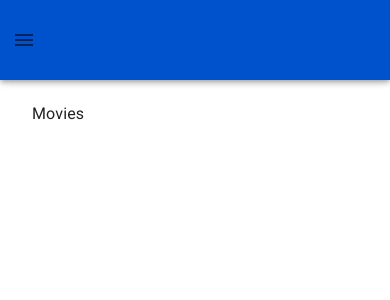
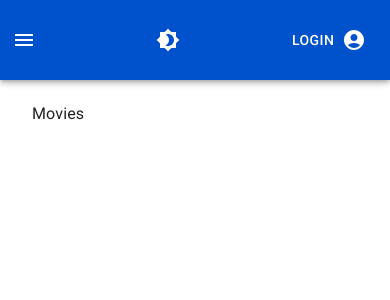
Before and after one commit to tundx0/Filmp, a React (Create React App) app: page / in a window 390 px wide. Shown: the top 300 px of the page. Built offline with nearby package versions, Linux system fonts and the light colour scheme.

Commit message:
update Navigation Bar

```diff
--- a/src/components/NavBar/NavBar.jsx
+++ b/src/components/NavBar/NavBar.jsx
@@ -1,30 +1,45 @@
-import React from 'react';
-import { AppBar, useMediaQuery, IconButton, Toolbar, Drawer, Button, Avatar } from '@mui/material';
-import { Menu, Account, Circle, Brightness4, Brightness7 } from '@mui/icons-material';
+import React, { isAuthenticated } from 'react';
+import { AppBar, useMediaQuery, IconButton, Toolbar, Drawer, Button, Avatar, Box } from '@mui/material';
+import { Menu, AccountCircle, Brightness4, Brightness7 } from '@mui/icons-material';
 import { Link } from 'react-router-dom';
-
+import MenuIcon from '@mui/icons-material/Menu';
+import { useTheme } from '@mui/material/styles';
 import useStyles from './styles';
 
 const NavBar = () => {
   const classes = useStyles();
-  const isMobile = useMediaQuery('(max-width:400px)');
+  const isMobile = useMediaQuery('(max-width:600px)');
+  const theme = useTheme();
+
   return (
+    <>
+      {/* console.log("gdfe") */}
       <AppBar position="fixed">
         <Toolbar className={classes.toolbar}>
           {isMobile && (
-          <IconButton
-            color="Inherit"
-            edge="start"
-            style={{ outline: 'none' }}
-            onClick={() => {}}
-            className={classes.menuButton}
-          >
-            <Menu />
+          <IconButton color="inherit" onClick={() => {}} edge="start">
+            <MenuIcon />
           </IconButton>
           )}
+          <IconButton color="inherit" sx={{ ml: 1 }} onClick={() => {}}>
+            {theme.palette.mode === 'dark' ? <Brightness7 /> : <Brightness4 />}
+          </IconButton>
+          <div>
+            {!isAuthenticated ? (
+              <Button color="inherit" onClick={() => {}}>
+                Login &nbsp; <AccountCircle />
+              </Button>
+            ) : (
+              <Button color="inherit" component={Link} to="/profile/:id" className={classes.linkButton} onClick={() => {}}>
+                {!isMobile && <>My Movies &nbsp;</>}
+                <Avatar style={{ width: 30, height: 30 }} alt="Profile" src="https://www.google.com/url?sa=i&url=https%3A%2F%2Fpixabay.com%2Fvectors%2Favatar-icon-placeholder-facebook-1577909%2F&psig=AOvVaw3h73r_qnOLrljA6JSSrcIY&ust=1667000012982000&source=images&cd=vfe&ved=0CAwQjRxqFwoTCLCytY7JgfsCFQAAAAAdAAAAABAE" />
+              </Button>
+            )}
+          </div>
+          {!isMobile && 'Search'}
         </Toolbar>
-
       </AppBar>
+    </>
   );
 };
 
```
Lines whose indentation alone changed are shown as unchanged.
